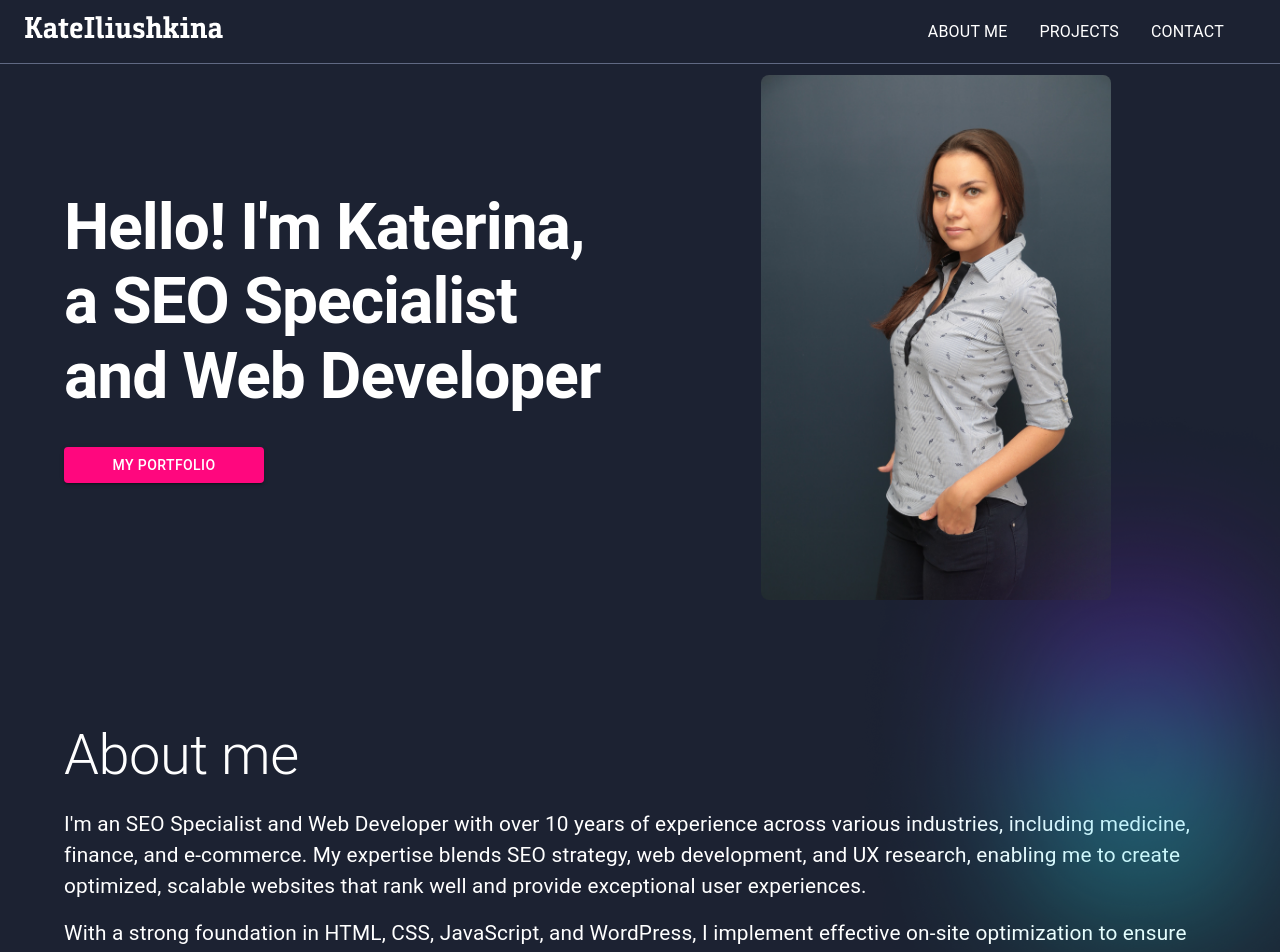
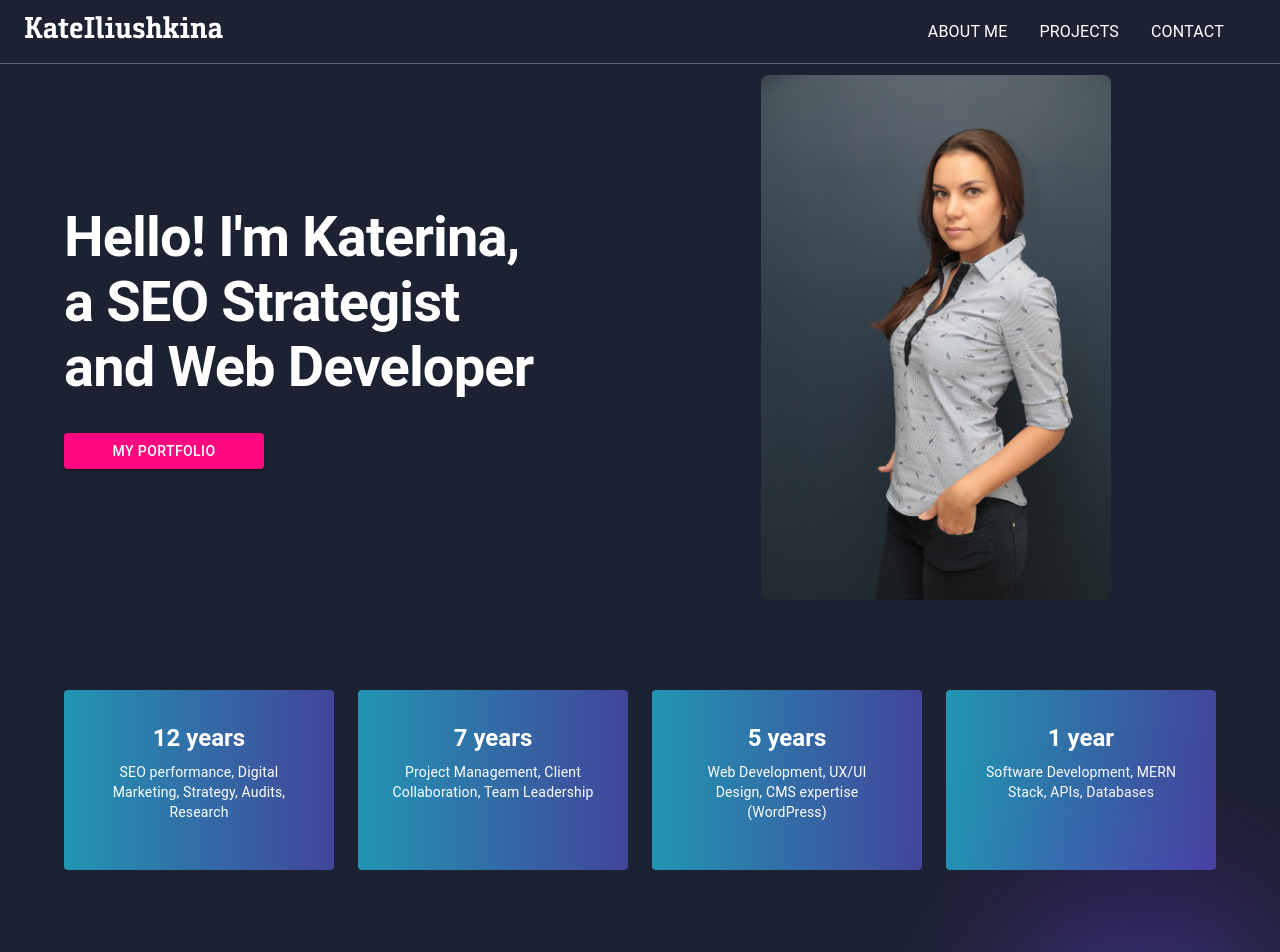
Before and after one commit to Katterina71/my-portfolio, a React (Vite) app in the folder frontend/: page / in a window 1280 px wide. Shown: the top 952 px of the page. Built offline with nearby package versions, Linux system fonts and the light colour scheme.

Commit message:
Added new block with experience

```diff
--- a/frontend/package.json
+++ b/frontend/package.json
@@ -15,6 +15,7 @@
     "@mui/icons-material": "^5.16.6",
     "@mui/material": "^5.15.20",
     "axios": "^1.7.4",
+    "framer-motion": "^11.11.17",
     "react": "^18.3.1",
     "react-dom": "^18.3.1",
     "react-router-dom": "^6.24.0"
--- a/frontend/src/App.jsx
+++ b/frontend/src/App.jsx
@@ -7,6 +7,7 @@ import About from './components/About';
 import Skills from './components/Skills';
 import Projects from './components/Projects';
 import Contact from './components/Contact';
+import ExperienceBlock from './components/ExperienceBlock';
 
 
 function App() {
@@ -16,6 +17,7 @@ function App() {
     <Box>
      <Layout>
         <Hero/>
+        <ExperienceBlock/>
         <About/>
         <Projects/>
         {/* <Skills/> */}
--- a/frontend/src/components/About.jsx
+++ b/frontend/src/components/About.jsx
@@ -38,7 +38,7 @@ const About = () => {
         About me
       </Typography>
       <Typography variant="body1" paragraph >
-      I'm an SEO Specialist and Web Developer with over 10 years of experience across various industries, including medicine, finance, and e-commerce. My expertise blends SEO strategy, web development, and UX research, enabling me to create optimized, scalable websites that rank well and provide exceptional user experiences.
+      I'm an SEO Strategist and Web Developer with over 10 years of experience across various industries, including medicine, finance, and e-commerce. My expertise blends SEO strategy, web development, and UX research, enabling me to create optimized, scalable websites that rank well and provide exceptional user experiences.
       </Typography>
       <Typography variant="body1" paragraph >
       With a strong foundation in HTML, CSS, JavaScript, and WordPress, I implement effective on-site optimization to ensure websites meet search engine standards and perform well for users. My skills in keyword research, content strategy, technical SEO, and UX research, combined with my development skills, allow me to improve website architecture, user experience, and performance.
--- /dev/null
+++ b/frontend/src/components/ExperienceBlock.jsx
@@ -0,0 +1,62 @@
+import React, { useRef } from 'react';
+import { Grid, Typography, Container, Box } from '@mui/material';
+import { motion, useInView } from 'framer-motion';
+
+const data = [
+  { years: "12 years", skills: "SEO performance, Digital Marketing, Strategy, Audits, Research" },
+  { years: "7 years", skills: "Project Management, Client Collaboration, Team Leadership" },
+  { years: "5 years", skills: "Web Development, UX/UI Design, CMS expertise (WordPress)" },
+  { years: "1 year", skills: "Software Development, MERN Stack, APIs, Databases" }
+
+];
+
+const animationVariants = {
+  hidden: { opacity: 0, y: 50 },
+  visible: (index) => ({
+    opacity: 1,
+    y: 0,
+    transition: {
+      delay: index * 0.2, // Stagger animations for each block
+      duration: 0.5,
+    },
+  }),
+};
+
+const ExperienceBlock = () => {
+  const ref = useRef(null);
+  const isInView = useInView(ref, { once: true }); // Trigger animation only once
+
+  return (
+    <Container sx={{ mt: 16}} ref={ref}>
+      <Grid container rowSpacing={2} columnSpacing={{ xs: 1, sm: 2, md: 3 }}>
+        {data.map((experience, index) => (
+          <Grid item xs={12} sm={6} md={3} key={index}>
+            <motion.div
+              initial="hidden"
+              animate={isInView ? "visible" : "hidden"} // Animate only when in view
+              variants={animationVariants}
+              custom={index}
+            >
+              <Box
+                sx={{
+                  background: 'linear-gradient(90deg, #2295B3 0%, #42459A 100%)',
+                  textAlign: 'center',
+                  padding: 4,
+                  borderRadius: 1,
+                  minHeight: '180px'
+                }}
+              >
+                <Typography variant="h5" sx={{ fontWeight: 'bold', mb: 1 }}>
+                  {experience.years}
+                </Typography>
+                <Typography variant="body2">{experience.skills}</Typography>
+              </Box>
+            </motion.div>
+          </Grid>
+        ))}
+      </Grid>
+    </Container>
+  );
+};
+
+export default ExperienceBlock;
--- a/frontend/src/components/Hero.jsx
+++ b/frontend/src/components/Hero.jsx
@@ -25,11 +25,11 @@ const Hero = () => {
               sx={{
                 fontWeight: 'bold',
                 mb: 2,
-                fontSize: { xs: '2.5rem', sm: '2.5rem', md: '4rem' }, // Responsive font sizes
+                fontSize: { xs: '2.2rem', sm: '2.2rem', md: '3.5rem' }, // Responsive font sizes
               }}
             >
               Hello! I'm Katerina,
-              <br />a SEO Specialist <br /> and Web Developer
+              <br />a SEO Strategist <br /> and Web Developer
             </Typography>
             <Button
               variant="contained"
```
Also changed, not shown: 1 other file (tests, documents, lock files or other folders).
